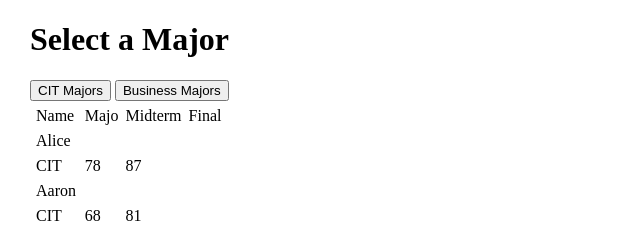
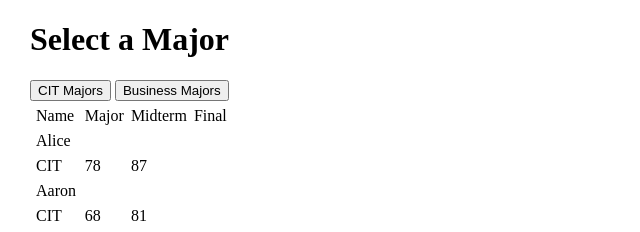
Before and after one commit to FortuneNinja/lhuynh.github.io, a plain HTML site: page index.html in a window 1280 px wide. Both pictures are taken after a click on the button "CIT Majors". Shown: the top 232 px of the page, 0-640 px from the left. Drawn offline with Linux system fonts and the light colour scheme.

Commit message:
Update index.html

```diff
--- a/index.html
+++ b/index.html
@@ -27,7 +27,7 @@
             	var data = JSON.parse(request.responseText);
 
             	if (request.status == 200) {
-            		var contents = "<table cellspacing='5'><tr><td>Name</td><td>Majo</td><td>Midterm</td><td>Final</td></tr>"
+            		var contents = "<table cellspacing='5'><tr><td>Name</td><td>Major</td><td>Midterm</td><td>Final</td></tr>"
 
             		for(i = 0; i < data.length; i++) {
                      	contents += "<tr><td>" + data[i].name + "<tr><td>" + data[i].major + "</td><td>" + data[i].midterm + "</td><td>" + data[i].final + "</td></tr>";
```
